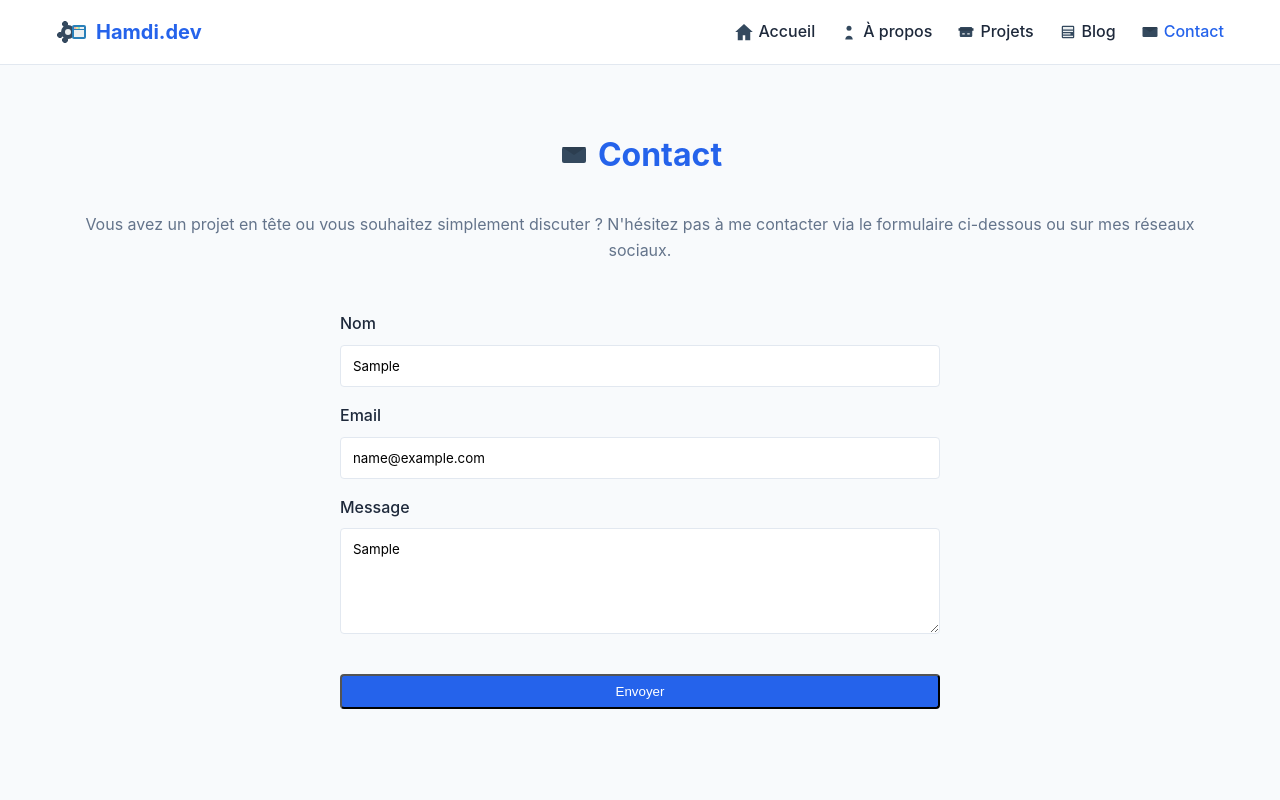
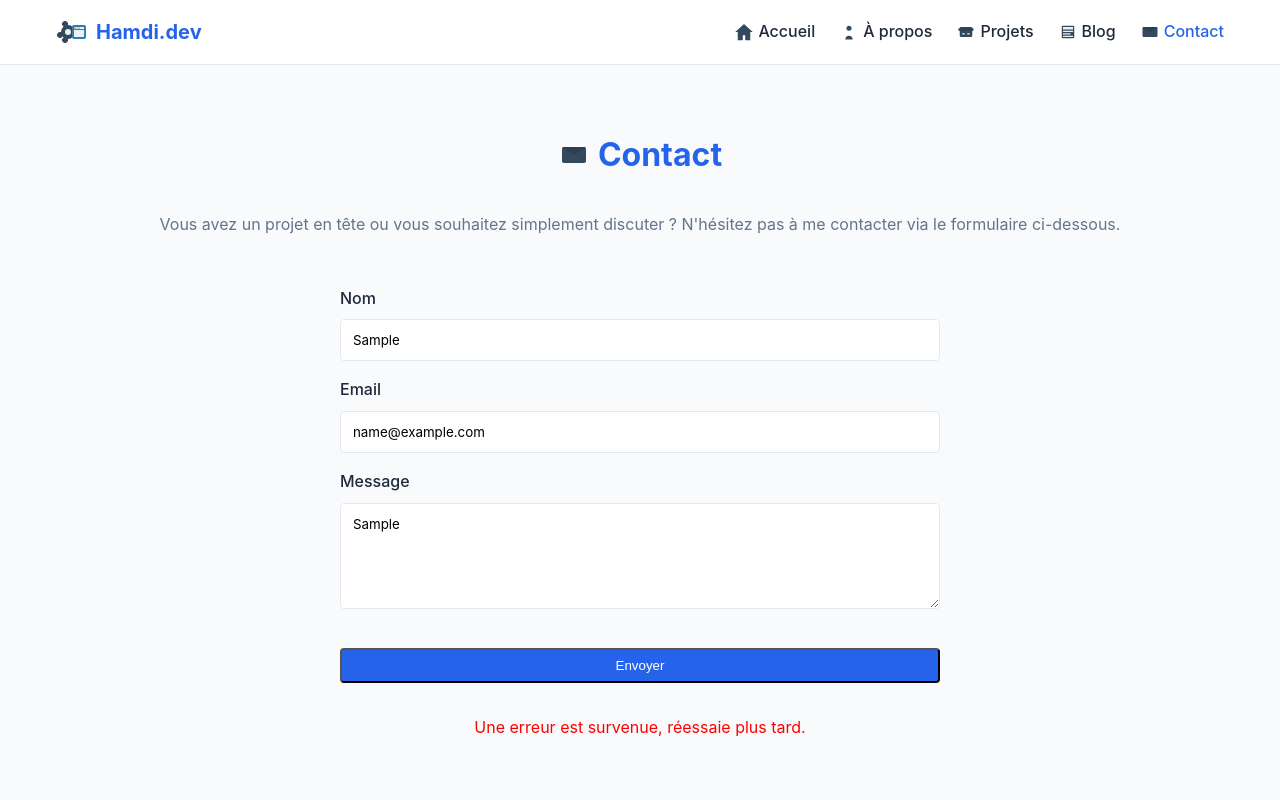
Before and after one commit to HamdiMechelloukh/blog-hamdi-mechelloukh, a React (Vite) app: page /contact in a window 1280 px wide. Both pictures are taken after typing "Sample", "name@example.com", "Sample" into the empty fields and a click on the button "Envoyer". Shown: the top 800 px of the page. Built offline with nearby package versions, Linux system fonts and the light colour scheme.

Commit message:
Use Formspree for contact form, remove email from codebase

```diff
--- a/src/data.ts
+++ b/src/data.ts
@@ -175,7 +175,7 @@ export const rssFeeds: RssFeed[] = [
 export const socialLinks = {
   github: "https://github.com/HamdiMechelloukh",
   linkedin: "https://linkedin.com/in/hamdimechelloukh",
-  email: import.meta.env.VITE_CONTACT_EMAIL as string
+  email: ""
 };
 
 export const assetPaths = {
--- a/src/pages/Contact.tsx
+++ b/src/pages/Contact.tsx
@@ -1,9 +1,30 @@
+import { useState } from 'react';
 import { assetPaths } from '../data';
 
+type Status = 'idle' | 'sending' | 'success' | 'error';
+
 const Contact = () => {
-  const handleSubmit = (e: React.FormEvent) => {
+  const [status, setStatus] = useState<Status>('idle');
+
+  const handleSubmit = async (e: React.FormEvent<HTMLFormElement>) => {
     e.preventDefault();
-    alert('Merci pour votre message ! Je vous répondrai dès que possible.');
+    setStatus('sending');
+    const form = e.currentTarget;
+    try {
+      const res = await fetch('https://formspree.io/f/xlgwydgk', {
+        method: 'POST',
+        body: new FormData(form),
+        headers: { Accept: 'application/json' },
+      });
+      if (res.ok) {
+        setStatus('success');
+        form.reset();
+      } else {
+        setStatus('error');
+      }
+    } catch {
+      setStatus('error');
+    }
   };
 
   return (
@@ -15,7 +36,7 @@ const Contact = () => {
         </h1>
         <p className="card-text" style={{ textAlign: 'center', marginBottom: '3rem' }}>
           Vous avez un projet en tête ou vous souhaitez simplement discuter ?
-          N'hésitez pas à me contacter via le formulaire ci-dessous ou sur mes réseaux sociaux.
+          N'hésitez pas à me contacter via le formulaire ci-dessous.
         </p>
         <form className="contact-form" onSubmit={handleSubmit}>
           <div className="form-group">
@@ -30,7 +51,19 @@ const Contact = () => {
             <label htmlFor="message">Message</label>
             <textarea id="message" name="message" rows={5} className="form-control" required></textarea>
           </div>
-          <button type="submit" className="btn" style={{ width: '100%', marginTop: '1rem' }}>Envoyer</button>
+          <button type="submit" className="btn" style={{ width: '100%', marginTop: '1rem' }} disabled={status === 'sending'}>
+            {status === 'sending' ? 'Envoi en cours…' : 'Envoyer'}
+          </button>
+          {status === 'success' && (
+            <p style={{ marginTop: '1rem', textAlign: 'center', color: 'var(--primary)' }}>
+              Message envoyé, merci !
+            </p>
+          )}
+          {status === 'error' && (
+            <p style={{ marginTop: '1rem', textAlign: 'center', color: 'red' }}>
+              Une erreur est survenue, réessaie plus tard.
+            </p>
+          )}
         </form>
       </section>
     </div>
```
